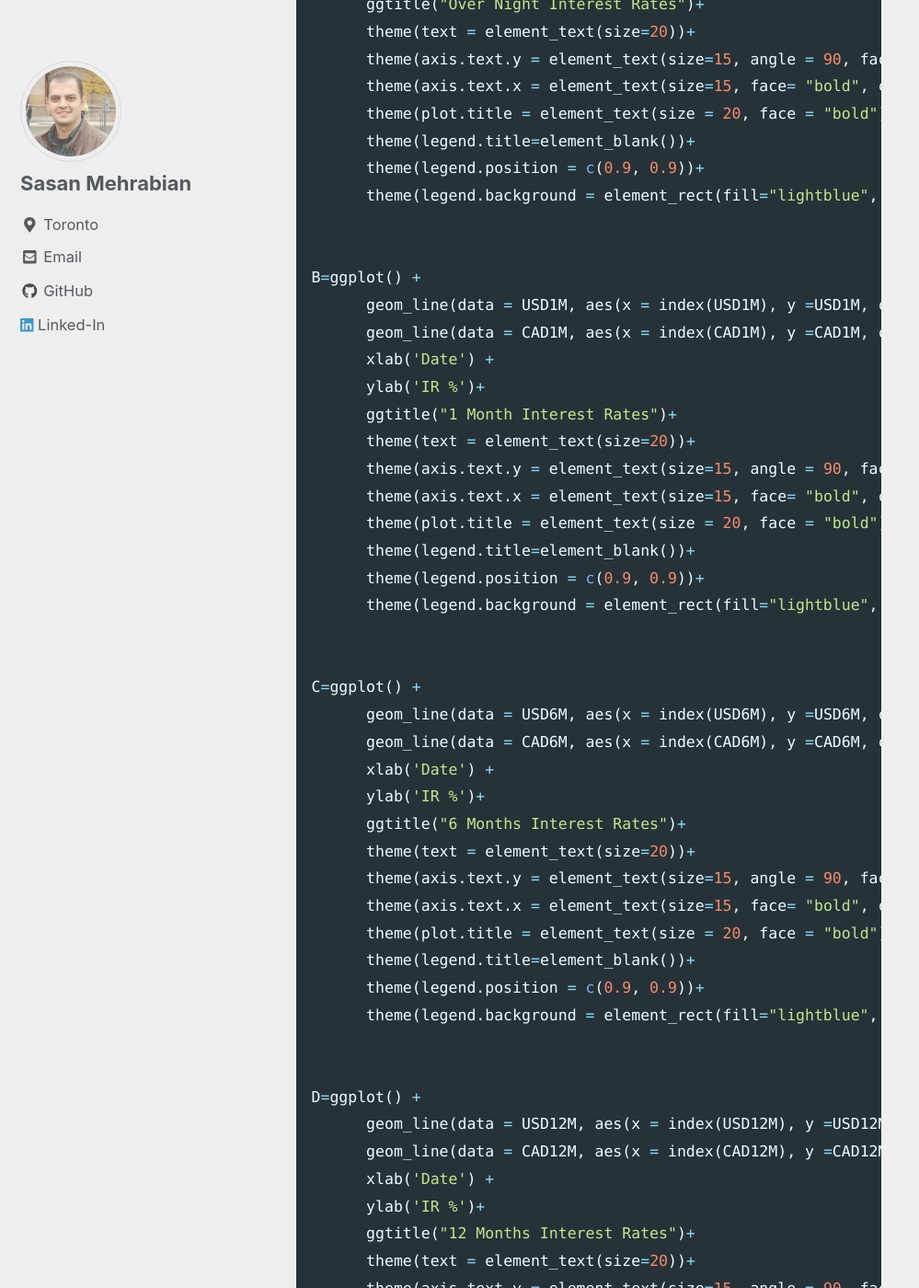
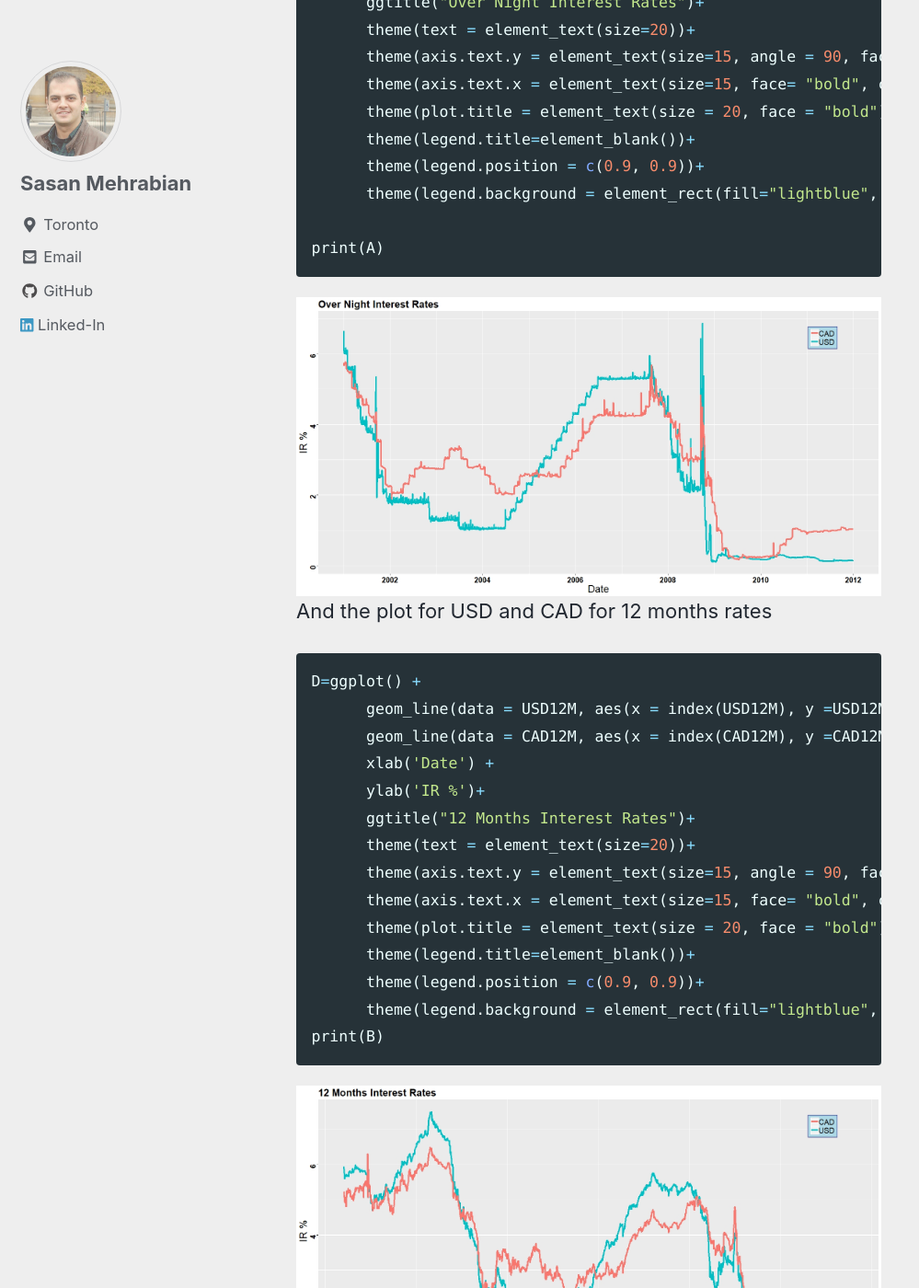
Before and after one commit to sasanmehrabian/sasanmehrabian.github.io, a Jekyll site: the page built from _pages/libor.md, in a window 1280 px wide and 1400 px high, scrolled down 2712 px. Shown: the whole window at 92% size, without its empty margins (0-999 px from the left). Built offline with Jekyll 4.4.1, drawn with Linux system fonts in a browser that asks for light colours; cached includes are drawn as plain includes; nearby versions of some CDN libraries; some of the changed text lies outside the part shown.

Commit message:
new github

````diff
--- a/_pages/libor.md
+++ b/_pages/libor.md
@@ -27,7 +27,7 @@ library(factoextra)
 require(gridExtra)
 ```
 
-In order to get the LIBOR IR I defined a function that requires the ticker of the maturity from FRED website and the date range.
+In order to get the LIBOR IR, I defined a function that requires the ticker of the maturity from FRED website and the date range.
 ``` r
 setDefaults(getSymbols, src="FRED")
 "getSymbols.warning4.0"=FALSE
@@ -59,10 +59,10 @@ CAD3M=get_data("CAD3MTD156N", date_range)
 CAD6M=get_data("CAD6MTD156N", date_range)
 CAD9M=get_data("CAD9MTD156N", date_range)
 CAD12M=get_data("CAD12MD156N", date_range)
+```
 
-
-
-
+Here is the plot for USD and CAD over night rates:
+```r
 A=ggplot() +
       geom_line(data = USDON, aes(x = index(USDON), y =USDON, col="USD", group=1), size=1.5) +
       geom_line(data = CADON, aes(x = index(CADON), y =CADON, col="CAD", group=1),size=1.5) +
@@ -77,37 +77,11 @@ A=ggplot() +
       theme(legend.position = c(0.9, 0.9))+
       theme(legend.background = element_rect(fill="lightblue", linetype="solid", colour ="darkblue"))
 
-
-B=ggplot() +
-      geom_line(data = USD1M, aes(x = index(USD1M), y =USD1M, col="USD", group=1), size=1.5) +
-      geom_line(data = CAD1M, aes(x = index(CAD1M), y =CAD1M, col="CAD", group=1),size=1.5) +
-      xlab('Date') +
-      ylab('IR %')+
-      ggtitle("1 Month Interest Rates")+
-      theme(text = element_text(size=20))+
-      theme(axis.text.y = element_text(size=15, angle = 90, face = "bold" , colour = "black"))+
-      theme(axis.text.x = element_text(size=15, face= "bold", colour = 'black'))+
-      theme(plot.title = element_text(size = 20, face = "bold"))+
-      theme(legend.title=element_blank())+
-      theme(legend.position = c(0.9, 0.9))+
-      theme(legend.background = element_rect(fill="lightblue", linetype="solid", colour ="darkblue"))
-
-
-C=ggplot() +
-      geom_line(data = USD6M, aes(x = index(USD6M), y =USD6M, col="USD", group=1), size=1.5) +
-      geom_line(data = CAD6M, aes(x = index(CAD6M), y =CAD6M, col="CAD", group=1),size=1.5) +
-      xlab('Date') +
-      ylab('IR %')+
-      ggtitle("6 Months Interest Rates")+
-      theme(text = element_text(size=20))+
-      theme(axis.text.y = element_text(size=15, angle = 90, face = "bold" , colour = "black"))+
-      theme(axis.text.x = element_text(size=15, face= "bold", colour = 'black'))+
-      theme(plot.title = element_text(size = 20, face = "bold"))+
-      theme(legend.title=element_blank())+
-      theme(legend.position = c(0.9, 0.9))+
-      theme(legend.background = element_rect(fill="lightblue", linetype="solid", colour ="darkblue"))
-
-
+print(A)
+```
+<img src="{{ site.url }}{{ site.baseurl }}/images/LIBOR/IR_ON.jpeg">
+And the plot for USD and CAD for 12 months rates
+```r
 D=ggplot() +
       geom_line(data = USD12M, aes(x = index(USD12M), y =USD12M, col="USD", group=1), size=1.5) +
       geom_line(data = CAD12M, aes(x = index(CAD12M), y =CAD12M, col="CAD", group=1),size=1.5) +
@@ -121,8 +95,7 @@ D=ggplot() +
       theme(legend.title=element_blank())+
       theme(legend.position = c(0.9, 0.9))+
       theme(legend.background = element_rect(fill="lightblue", linetype="solid", colour ="darkblue"))
-
-ggarrange(A,B,C,D)
+print(B)
 ```
-dsds
-<img src="{{ site.url }}{{ site.baseurl }}/images/LIBOR/IR.jpeg" alt="my description">
+<img src="{{ site.url }}{{ site.baseurl }}/images/LIBOR/IR_12M.jpeg">
+You can visualize the interest rates for other maturities using the same code.
````
Also changed, not shown: images/LIBOR/IR.jpeg (deleted), images/LIBOR/IR_12M.jpeg (added), images/LIBOR/IR_ON.jpeg (added).
